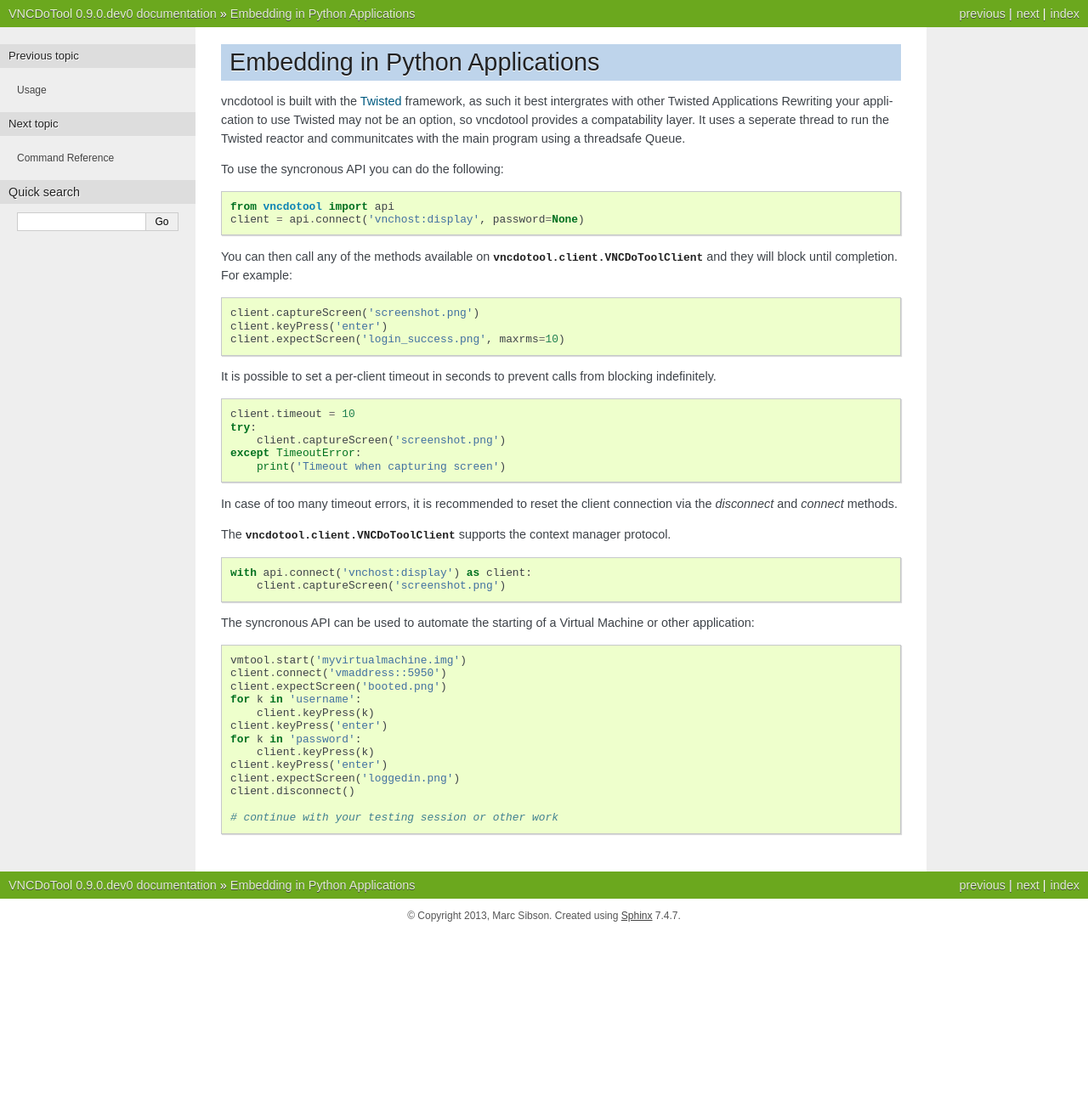
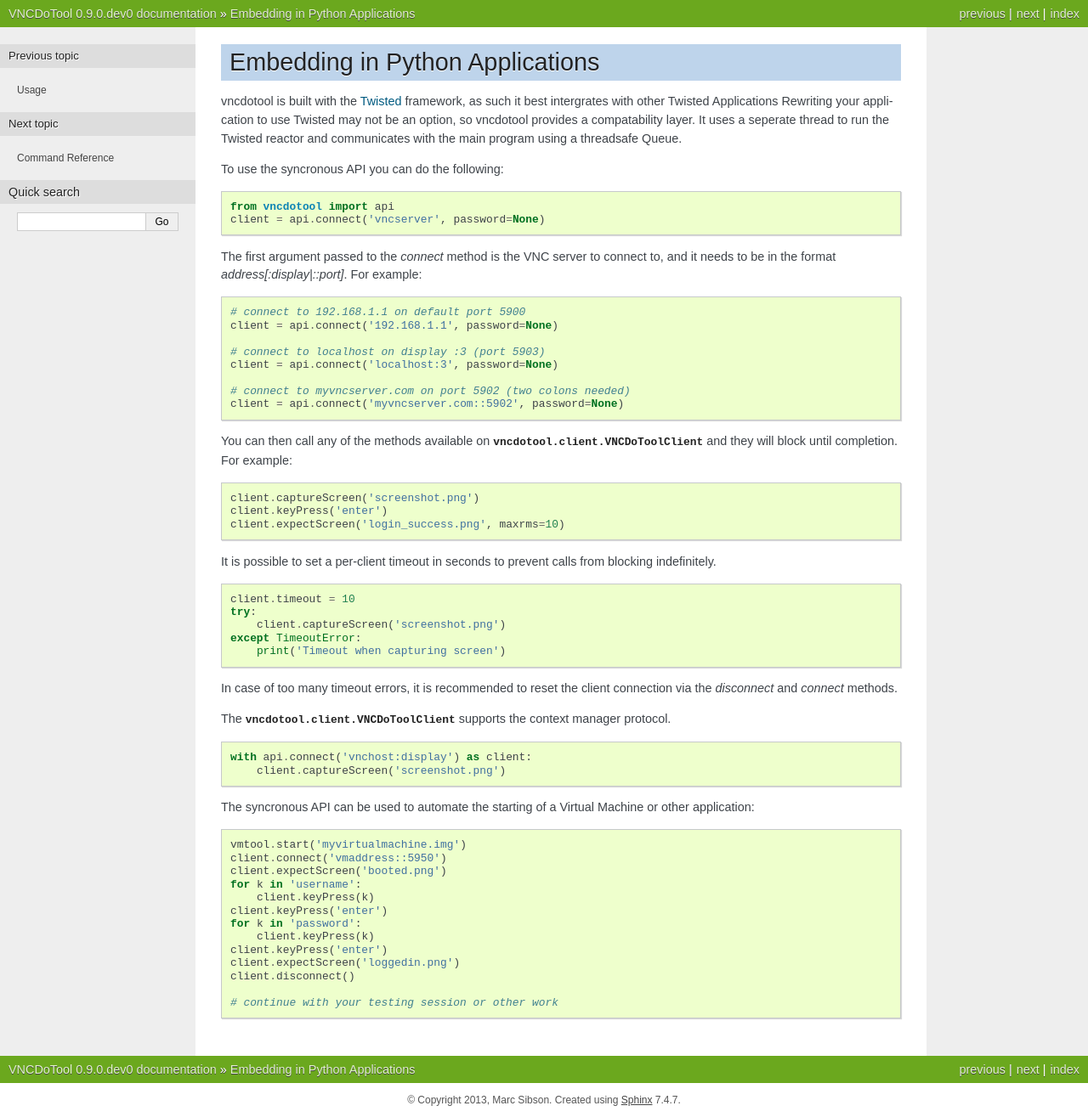
Before and after one commit to sibson/vncdotool, a Sphinx documentation site: the page built from docs/library.rst, in a window 1280 px wide. Shown: the whole page at 85% size. Built offline with Sphinx 7.4.7, drawn with Linux system fonts in a browser that asks for light colours; before the commit the page ends 1098 px from its top, so only the background shows below that.

Commit message:
Exemplify the many ways of specifying the server
The format for the server address is not clearly specified in the
documentation, and this has led to users having problems such as
issue #150.

```diff
--- a/docs/library.rst
+++ b/docs/library.rst
@@ -2,12 +2,23 @@
 ===================================
 vncdotool is built with the Twisted_ framework, as such it best intergrates with other Twisted Applications
 Rewriting your application to use Twisted may not be an option, so vncdotool provides a compatability layer.
-It uses a seperate thread to run the Twisted reactor and communitcates with the main program using a threadsafe Queue.
+It uses a seperate thread to run the Twisted reactor and communicates with the main program using a threadsafe Queue.
 
 To use the syncronous API you can do the following::
 
     from vncdotool import api
-    client = api.connect('vnchost:display', password=None)
+    client = api.connect('vncserver', password=None)
+
+The first argument passed to the `connect` method is the VNC server to connect to, and it needs to be in the format `address[:display|::port]`. For example::
+
+    # connect to 192.168.1.1 on default port 5900
+    client = api.connect('192.168.1.1', password=None)
+
+    # connect to localhost on display :3 (port 5903)
+    client = api.connect('localhost:3', password=None)
+
+    # connect to myvncserver.com on port 5902 (two colons needed)
+    client = api.connect('myvncserver.com::5902', password=None)
 
 You can then call any of the methods available on
 :class:`vncdotool.client.VNCDoToolClient` and they will block until completion.
```
Also changed, not shown: README.rst (+13 -2 lines).
